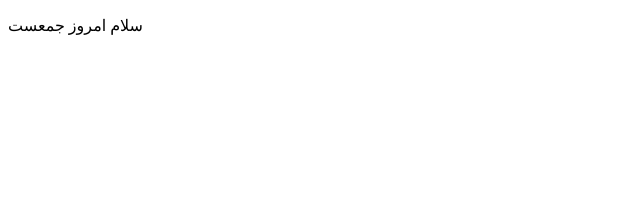
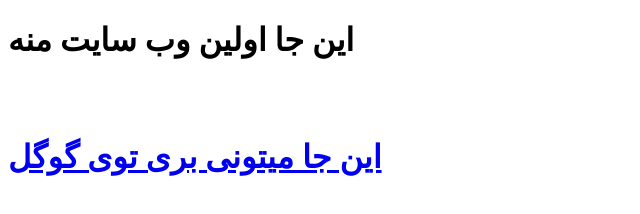
Before and after one commit to araddavari1389/friday, a plain HTML site: page index.html in a window 1280 px wide. Shown: the whole page, without its empty margins (0-640 px from the left). Drawn offline with Linux system fonts and the light colour scheme.

Commit message:
add a tag

```diff
--- a/index.html
+++ b/index.html
@@ -1,9 +1,11 @@
 <!DOCTYPE html>
 <html lang="en">
 <head>
-    <title>کله پاچه</title>
+    <title>من دارم یاد میگیرم</title>
 </head>
 <body>
-    <p>سلام امروز جمعست</p>
+    <h1>این جا اولین وب سایت منه</h1>
+    <br><br>
+    <h1><a href="https://google.com">این جا میتونی بری توی گوگل</a></h1>
 </body>
 </html>
```
